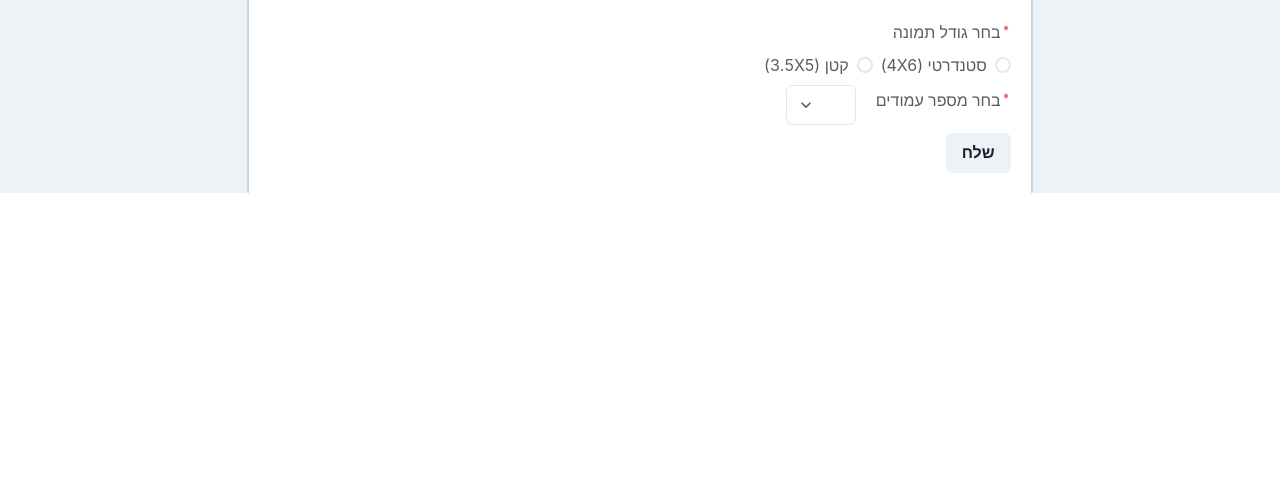
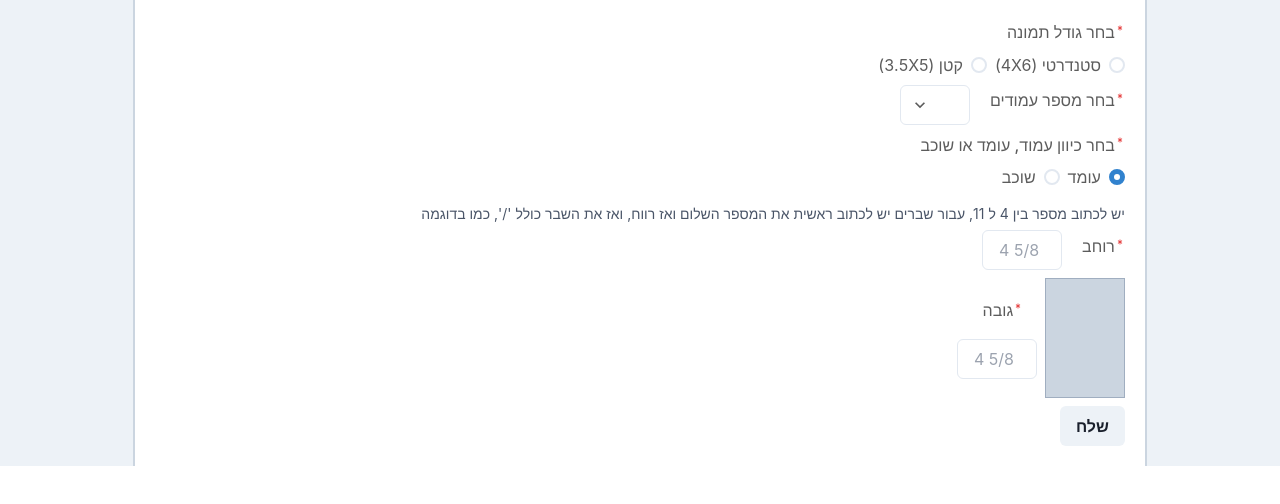
Before and after one commit to lrotberg/album-sizer, a React (Vite) app: page / in a window 1280 px wide. Shown: the top 504 px of the page. Built offline with nearby package versions, Linux system fonts and the light colour scheme.

Commit message:
Add form fields for page orientation and size

```diff
--- a/src/components/MainForm.tsx
+++ b/src/components/MainForm.tsx
@@ -3,12 +3,15 @@ import {
   Button,
   FormControl,
   FormErrorMessage,
+  FormHelperText,
   HStack,
+  Input,
   Radio,
   RadioGroup,
   Select,
   VStack
 } from "@chakra-ui/react";
+import { useState } from "react";
 import { FieldValues, useForm } from "react-hook-form";
 import words from "../words.json";
 import FormLabel from "./FormLabel";
@@ -16,6 +19,9 @@ import FormLabel from "./FormLabel";
 interface FormData {
   imageSize: string;
   pageCount: number;
+  height: number;
+  width: number;
+  orientation: string;
 }
 
 const MainForm = () => {
@@ -25,8 +31,23 @@ const MainForm = () => {
     formState: { errors }
   } = useForm<FormData>();
 
+  const [orientation, setOrientation] = useState<"vertical" | "horizontal">("vertical");
+
+  const handleOrientationChange = (value: "vertical" | "horizontal") => {
+    setOrientation(value);
+  };
+
   const onSubmit = (data: FieldValues) => {
     console.log(data);
+  };
+
+  const setOrientationInput = (registerValue: "height" | "width") => {
+    return {
+      w: "80px",
+      dir: "ltr",
+      placeholder: "4 5/8",
+      ...register(registerValue, { min: 4, max: 11, required: true })
+    };
   };
 
   return (
@@ -70,6 +91,55 @@ const MainForm = () => {
               <FormErrorMessage>{words.required}</FormErrorMessage>
             )}
           </FormControl>
+          <FormControl isInvalid={errors.orientation?.type === "required"}>
+            <FormLabel htmlFor="pageOrientation" text={words.pageOrientationLabel} />
+            <RadioGroup
+              id="pageOrientation"
+              defaultValue="vertical"
+              onChange={handleOrientationChange}
+            >
+              <HStack>
+                <Radio value="vertical" {...register("orientation", { required: true })}>
+                  {words.vertical}
+                </Radio>
+                <Radio value="horizontal" {...register("orientation", { required: true })}>
+                  {words.horizontal}
+                </Radio>
+              </HStack>
+            </RadioGroup>
+            {errors.orientation?.type === "required" && (
+              <FormErrorMessage>{words.required}</FormErrorMessage>
+            )}
+          </FormControl>
+          <FormControl
+            isInvalid={errors.height?.type === "required" || errors.width?.type === "required"}
+          >
+            <VStack align={"start"}>
+              <FormHelperText>{words.pageSizeExplanation}</FormHelperText>
+              <HStack>
+                <FormLabel htmlFor="width" text={words.width} />
+                <Input id="width" {...setOrientationInput("width")} />
+                {errors.width?.type === "required" && (
+                  <FormErrorMessage>{words.required}</FormErrorMessage>
+                )}
+              </HStack>
+              <HStack>
+                {orientation === "vertical" ? (
+                  <Box h="120px" w="80px" bg={"gray.300"} border={"1px"} borderColor={"gray.400"} />
+                ) : (
+                  <Box h="80px" w="120px" bg={"gray.300"} border={"1px"} borderColor={"gray.400"} />
+                )}
+
+                <VStack justifyContent={"center"}>
+                  <FormLabel htmlFor="height" text={words.height} />
+                  <Input id="height" {...setOrientationInput("height")} />
+                  {errors.height?.type === "required" && (
+                    <FormErrorMessage>{words.required}</FormErrorMessage>
+                  )}
+                </VStack>
+              </HStack>
+            </VStack>
+          </FormControl>
           <FormControl>
             <Button type="submit">{words.submit}</Button>
           </FormControl>
```
